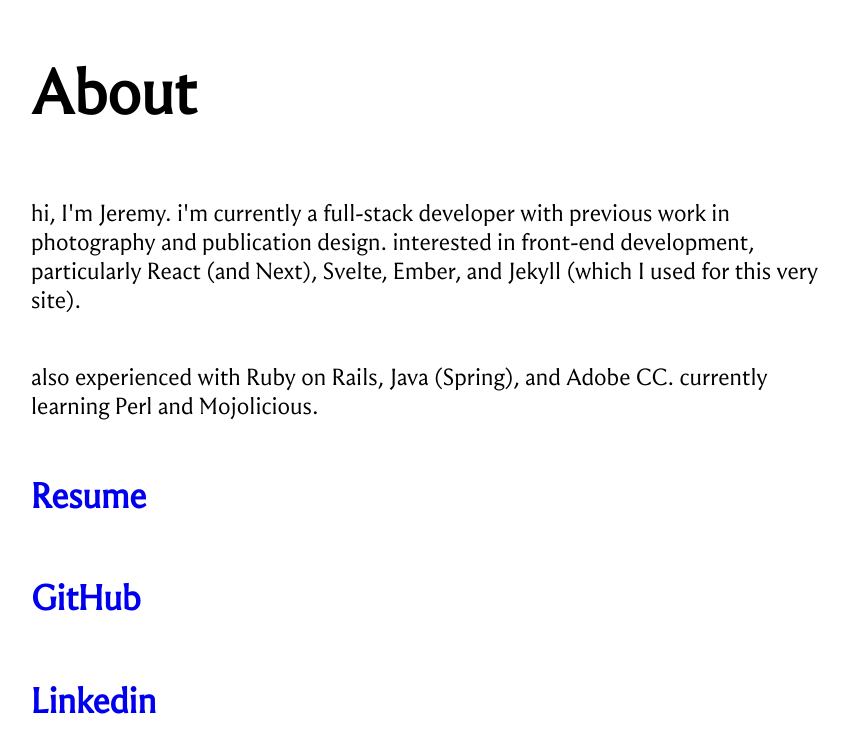
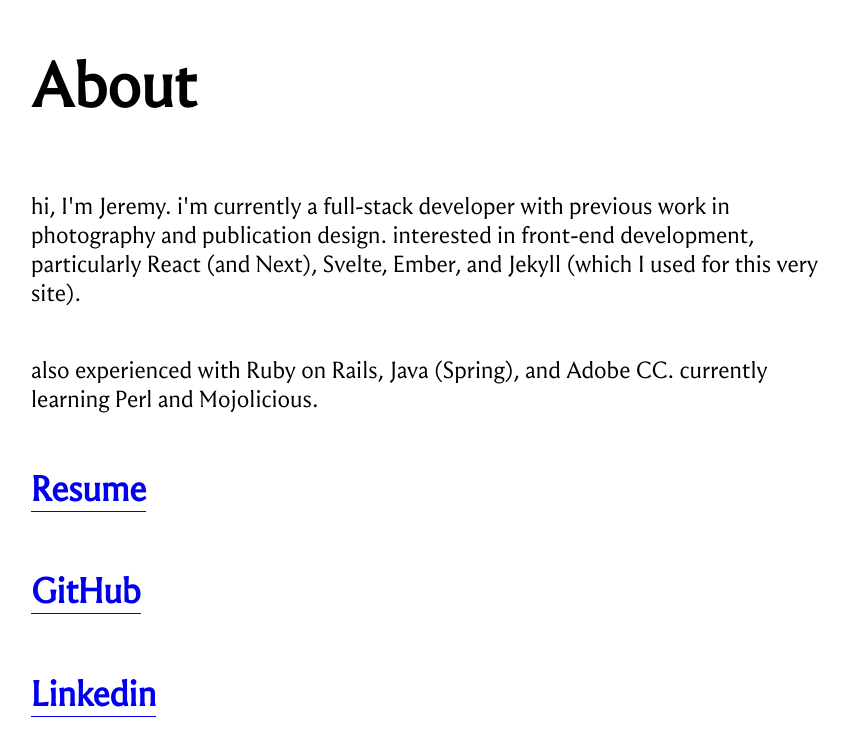
Before and after one commit to jemspar/jeremysparagon.com, a Jekyll site: the page built from about.html, in a window 1280 px wide. Shown: the part 665-1418 px from the top of the page, without its empty margins (209-1058 px from the left). Built offline with Jekyll 4.4.1, drawn with Linux system fonts in a browser that asks for light colours.

Commit message:
fixed link underline and mobile layout issues

```diff
--- a/_layouts/default.html
+++ b/_layouts/default.html
@@ -2,7 +2,8 @@
 <html lang="{{ site.lang | default: "en-US" }}">
 
 
-	<head>
+  <head>
+    <meta name="viewport" content="width=device-width,initial-scale=1" />
 		<link rel="stylesheet" href="/assets/sass/styles.css">
 		{% if page.stylesheets %}
 			{% for stylesheet in page.stylesheets %}
--- a/assets/sass/styles.scss
+++ b/assets/sass/styles.scss
@@ -116,13 +116,15 @@
 
     #site-description {
       font-size: 1.5rem;
-      margin-right: 18rem;
+      // margin-right: 18rem;
+      width: calc(min(30ch, 95%));
     }
 
     nav {
       font-size: 0.75rem;
       height: auto;
       margin-top: 1rem;
+      margin-bottom: 3ch;
       display: flex;
       flex-direction: row;
       justify-content: flex-start;
@@ -136,7 +138,8 @@
         text-decoration: none;
         border: 1px solid var(--text);
         margin: 4ch;
-        margin-left: 0rem;
+        margin-left: 0;
+	margin-bottom: 0;
         padding-left: 3ch;
         padding-right: 3ch;
         width: fit-content;
@@ -186,10 +189,9 @@
 
     .in-progress-container {
 	picture {
-
 	    img {
 		height: fit-content;
-		width: 60%;
+		width: calc(min(30ch, 95%));
 
 	    }
 
@@ -200,9 +202,12 @@
 
    a {
       // color: inherit;
-      border: none;
+      border-bottom: 1px solid;
       text-decoration: none;
-        margin-bottom: 5rem;
+      margin-bottom: 5rem;
+
+
+
 
       article {
 
@@ -302,12 +307,7 @@
 	// padding-right: 5%;
 
 	a {
-		// color: var(--text);
-		text-decoration: none;
-		border-bottom: 1px solid var(--text);
-                &:visited {
-                  // color:inherit;
-                }
+
 	}
 
 	img {
```
